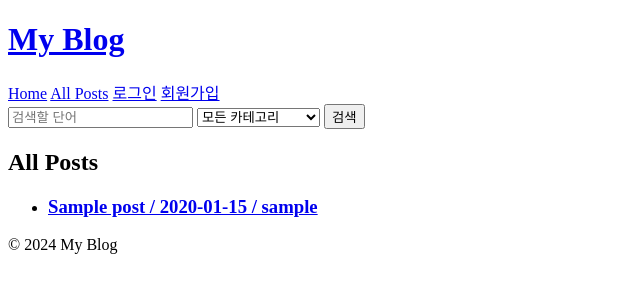
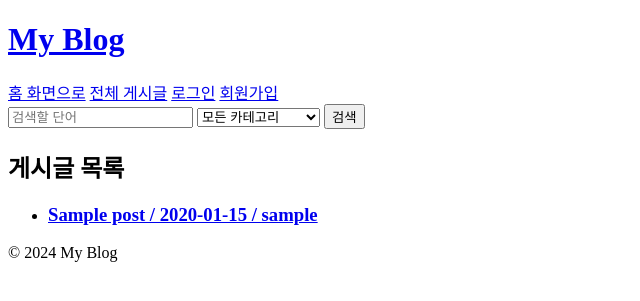
Before and after one commit to HwangDal85/django_blog_project, a Django app: page /post/ in a window 1280 px wide. Shown: the top 301 px of the page, without its empty margins (0-640 px from the left). Run offline with Django 5.2, Linux system fonts and the light colour scheme; tables that the repository leaves empty hold one stand-in row (values such as "Sample post").

Commit message:
html 수정

```diff
--- a/blog/templates/blog/base.html
+++ b/blog/templates/blog/base.html
@@ -8,8 +8,8 @@
         <h1><a href="{% url 'home' %}">My Blog</a></h1>
     </header>
     <nav>
-        <a href="{% url 'home' %}">Home</a>
-        <a href="{% url 'post_list' %}">All Posts</a>
+        <a href="{% url 'home' %}">홈 화면으로</a>
+        <a href="{% url 'post_list' %}">전체 게시글</a>
 
         {% if user.is_authenticated %}
         <a href="{% url 'user_logout' %}">로그아웃</a>
--- a/blog/templates/blog/post_detail.html
+++ b/blog/templates/blog/post_detail.html
@@ -24,5 +24,5 @@
     </div>
     {% endif %}
 
-    <p><a href="{% url 'post_list' %}">Back to all posts</a></p>
+    <p><a href="{% url 'post_list' %}">게시글 목록으로</a></p>
 {% endblock %}
--- a/blog/templates/blog/post_list.html
+++ b/blog/templates/blog/post_list.html
@@ -13,14 +13,14 @@
             </select>
             <input type="submit" value="검색">
     </form>
-    <h2>All Posts</h2>
+    <h2>게시글 목록</h2>
     <ul>
     {% for post in posts %}
         <li>
             <h3><a href="{% url 'post_detail' pk=post.pk %}">{{ post.title }} / {{ post.created_date|date:"Y-m-d" }} / {{ post.author }}</a></h3>
         </li>
     {% empty %}
-        <li>No posts yet.</li>
+        <li>아직 글이 없습니다.</li>
     {% endfor %}
     </ul>
 
@@ -32,7 +32,7 @@
     {% if posts.has_other_pages %}
     <div class="pagination">
         {% if posts.has_previous %}
-            <a href="?q={{ q }}&category={{ selected_category }}&page={{ posts.previous_page_number }}">&laquo; Previous</a>
+            <a href="?q={{ q }}&category={{ selected_category }}&page={{ posts.previous_page_number }}">&laquo; 이전</a>
         {% endif %}
 
         {% for num in posts.paginator.page_range %}
@@ -44,7 +44,7 @@
         {% endfor %}
 
         {% if posts.has_next %}
-            <a href="?q={{ q }}&category={{ selected_category }}&page={{ posts.next_page_number }}">Next &raquo;</a>
+            <a href="?q={{ q }}&category={{ selected_category }}&page={{ posts.next_page_number }}">다음 &raquo;</a>
         {% endif %}
     </div>
     {% endif %}
```
